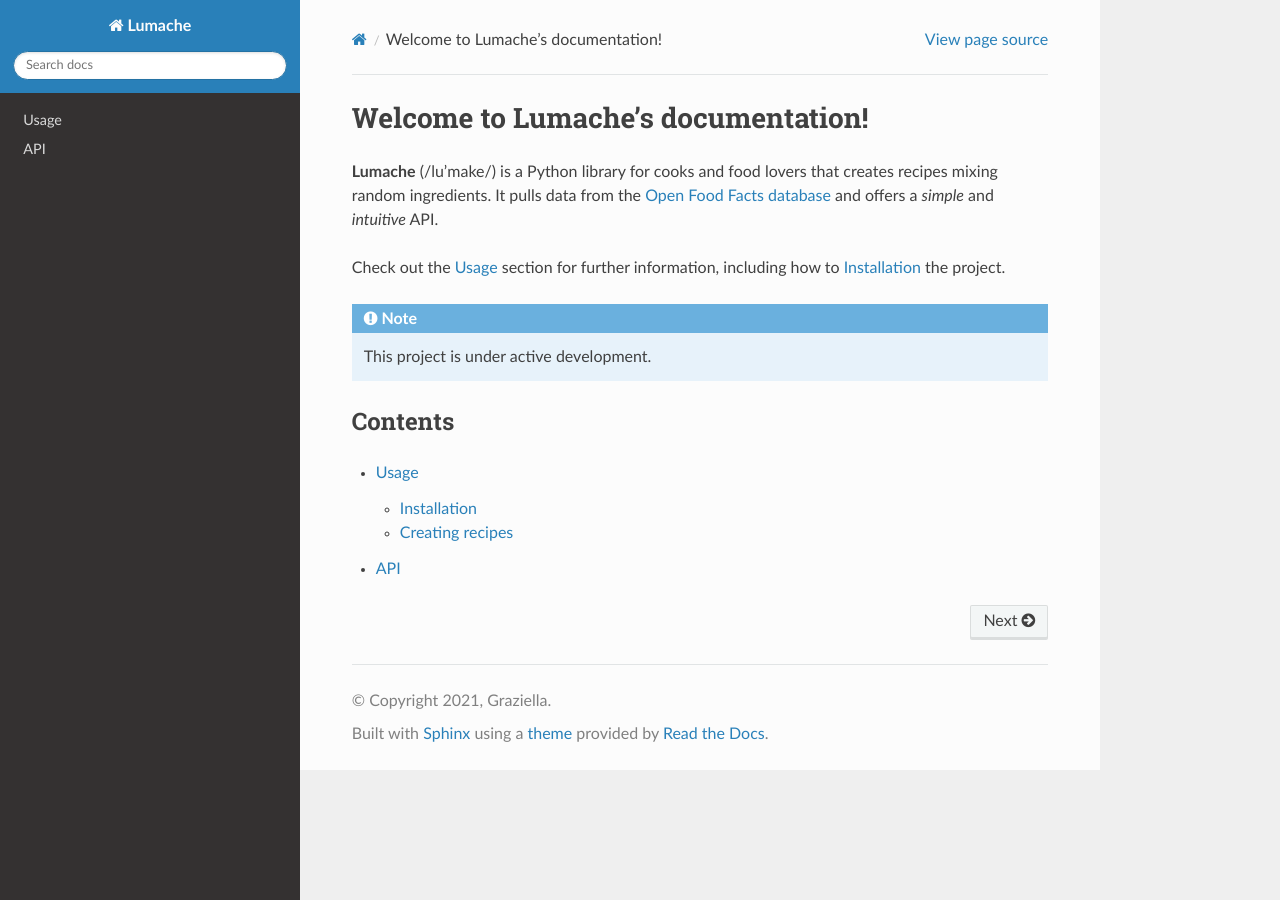
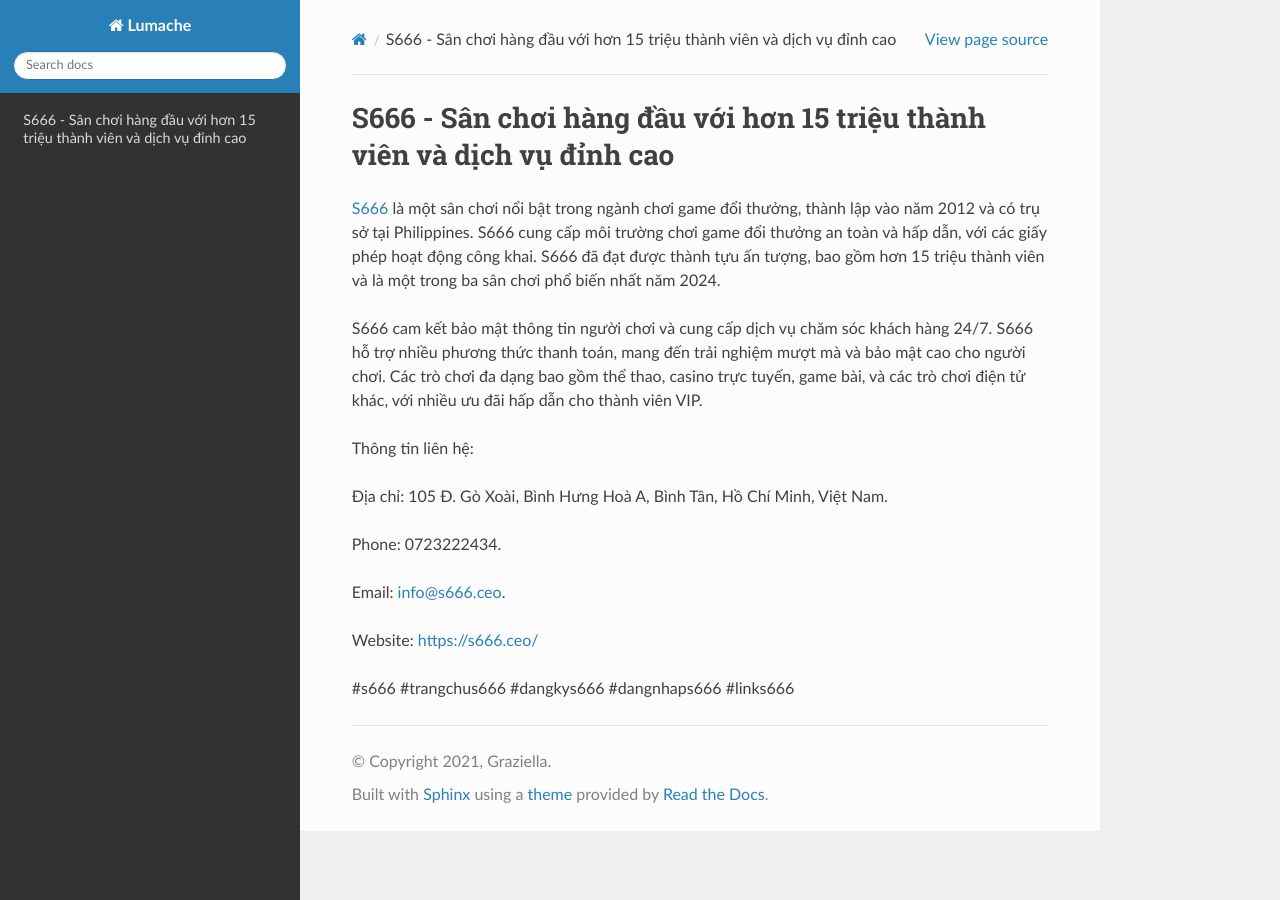
Before and after one commit to parkisngan19/s666ceo, a Sphinx documentation site: the page built from docs/source/index.rst, in a window 1280 px wide. Built offline with Sphinx 7.4.7 and the Read the Docs theme 3.1.0, drawn with Linux system fonts in a browser that asks for light colours.

Commit message:
Update index.rst

```diff
--- a/docs/source/index.rst
+++ b/docs/source/index.rst
@@ -1,22 +1,18 @@
-Welcome to Lumache's documentation!
+S666 - Sân chơi hàng đầu với hơn 15 triệu thành viên và dịch vụ đỉnh cao
 ===================================
 
-**Lumache** (/lu'make/) is a Python library for cooks and food lovers
-that creates recipes mixing random ingredients.
-It pulls data from the `Open Food Facts database <https://world.openfoodfacts.org/>`_
-and offers a *simple* and *intuitive* API.
+`S666 <https://s666.ceo/>`_ là một sân chơi nổi bật trong ngành chơi game đổi thưởng, thành lập vào năm 2012 và có trụ sở tại Philippines. S666 cung cấp môi trường chơi game đổi thưởng an toàn và hấp dẫn, với các giấy phép hoạt động công khai. S666 đã đạt được thành tựu ấn tượng, bao gồm hơn 15 triệu thành viên và là một trong ba sân chơi phổ biến nhất năm 2024.
 
-Check out the :doc:`usage` section for further information, including
-how to :ref:`installation` the project.
+S666 cam kết bảo mật thông tin người chơi và cung cấp dịch vụ chăm sóc khách hàng 24/7. S666 hỗ trợ nhiều phương thức thanh toán, mang đến trải nghiệm mượt mà và bảo mật cao cho người chơi. Các trò chơi đa dạng bao gồm thể thao, casino trực tuyến, game bài, và các trò chơi điện tử khác, với nhiều ưu đãi hấp dẫn cho thành viên VIP.
 
-.. note::
+Thông tin liên hệ:
 
-   This project is under active development.
+Địa chỉ: 105 Đ. Gò Xoài, Bình Hưng Hoà A, Bình Tân, Hồ Chí Minh, Việt Nam.
 
-Contents
---------
+Phone: 0723222434.
 
-.. toctree::
+Email: info@s666.ceo.
 
-   usage
-   api
+Website: https://s666.ceo/
+
+#s666 #trangchus666 #dangkys666 #dangnhaps666 #links666
```
